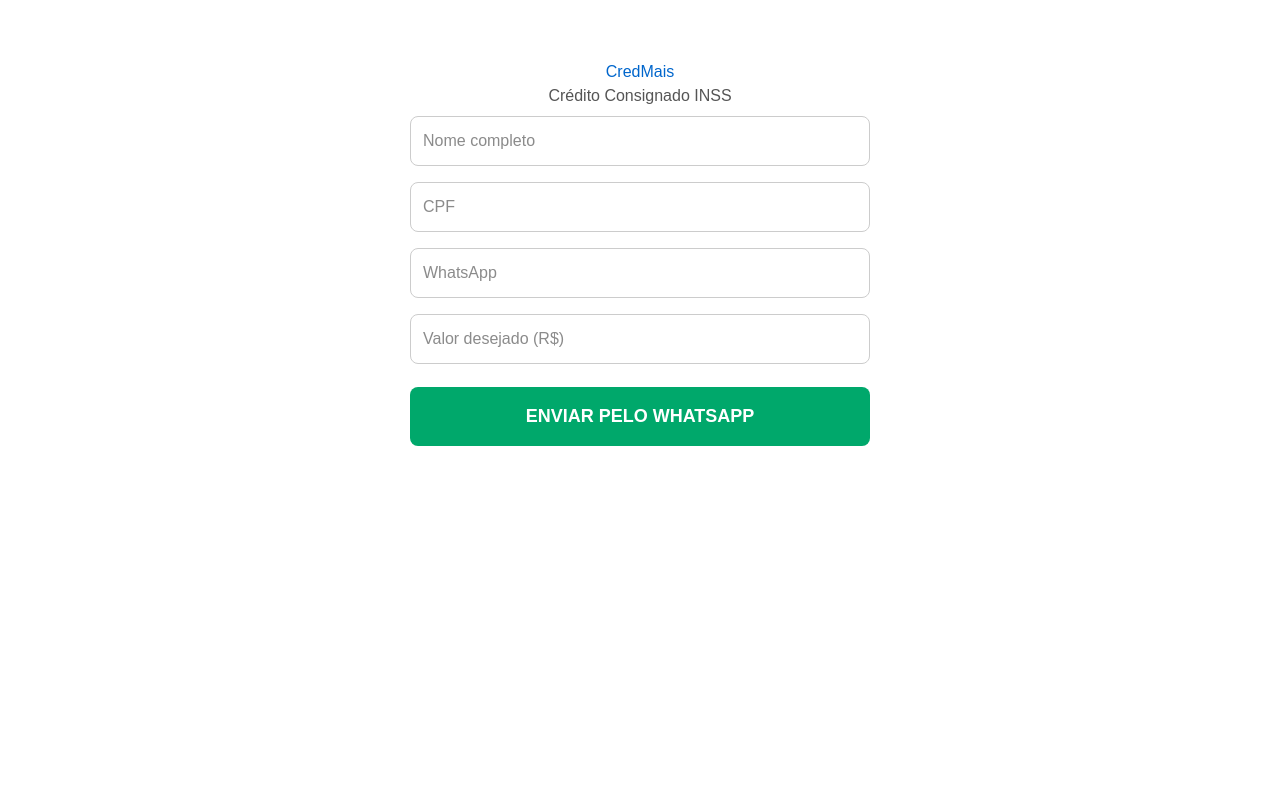
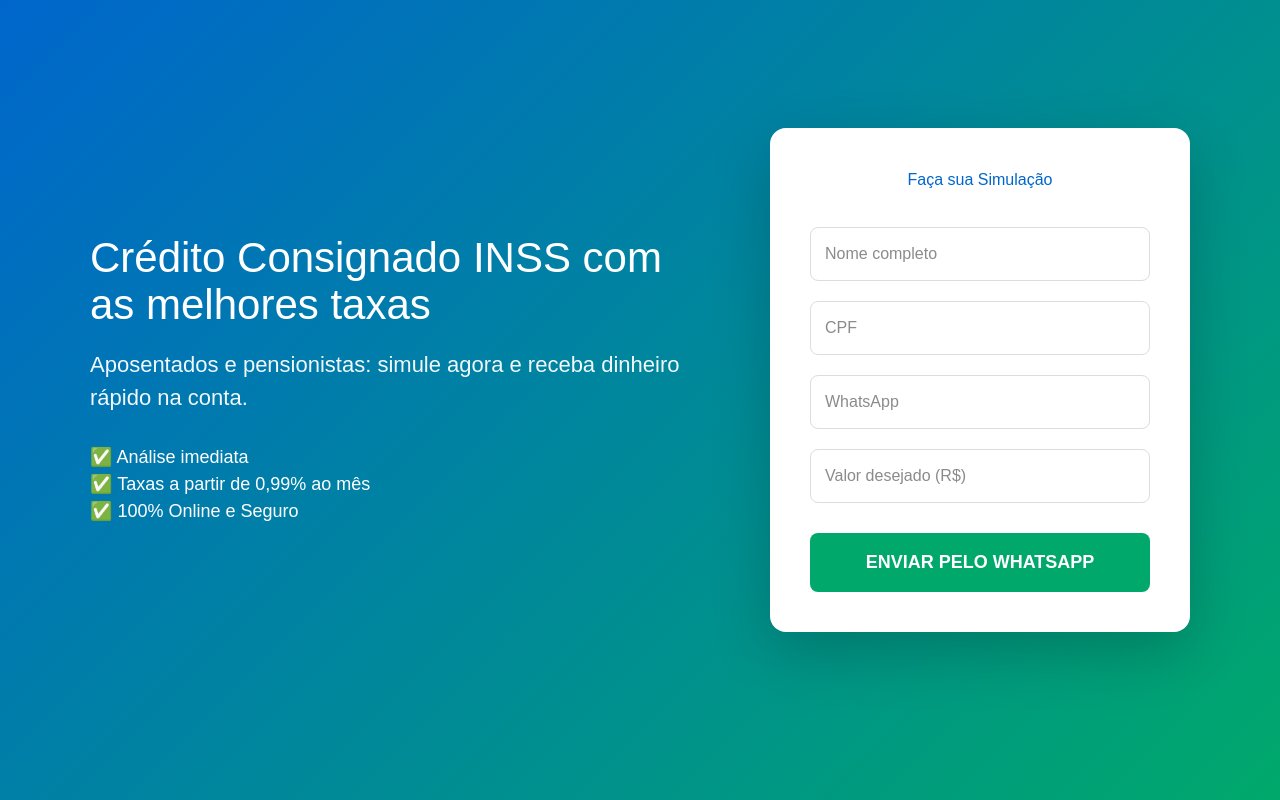
Before and after one commit to jaonc284-debug/credmais, a Next.js app: page / in a window 1280 px wide. Built offline with nearby package versions, Linux system fonts and the light colour scheme.

Commit message:
Layout profissional + WhatsApp

```diff
--- a/app/page.tsx
+++ b/app/page.tsx
@@ -17,39 +17,72 @@
       return;
     }
 
+    setLoading(true);
+
     const mensagem = `*🚨 NOVA SOLICITAÇÃO - CREDMAIS*%0A%0A` +
-      `*👤 Cliente:*%0A` +
-      `Nome: ${nome}%0A` +
-      `CPF: ${cpf}%0A` +
-      `WhatsApp: ${whatsapp}%0A%0A` +
-      `*💰 Simulação:*%0A` +
-      `Valor: R$ ${valor}%0A` +
-      `Parcelas: 24x%0A%0A` +
-      `Enviado pelo site - ${new Date().toLocaleString('pt-BR')}`;
+      `*👤 Cliente:* ${nome}%0A` +
+      `*CPF:* ${cpf}%0A` +
+      `*WhatsApp:* ${whatsapp}%0A%0A` +
+      `*💰 Valor Desejado:* R$ ${valor}%0A` +
+      `*Parcelas:* 24x%0A%0A` +
+      `Enviado pelo site CredMais - ${new Date().toLocaleString('pt-BR')}`;
 
     window.open(`https://wa.me/19988677177?text=${mensagem}`, "_blank");
 
-    alert("✅ Abrindo WhatsApp... Revise e envie a mensagem.");
+    alert("✅ Redirecionando para o WhatsApp...");
 
     setNome(""); setCpf(""); setWhatsapp(""); setValor("");
+    setLoading(false);
   };
 
   return (
-    <div style={{ maxWidth: 500, margin: "40px auto", padding: 20, fontFamily: "Arial, sans-serif" }}>
-      <h1 style={{ textAlign: "center", color: "#0066cc" }}>CredMais</h1>
-      <p style={{ textAlign: "center", color: "#555" }}>Crédito Consignado INSS</p>
+    <div style={{
+      minHeight: "100vh",
+      background: "linear-gradient(135deg, #0066cc, #00A86B)",
+      fontFamily: "Arial, sans-serif",
+      padding: "20px"
+    }}>
+      <div style={{ maxWidth: "1100px", margin: "0 auto", display: "flex", gap: "40px", alignItems: "center", minHeight: "90vh" }}>
 
-      <input placeholder="Nome completo" value={nome} onChange={e => setNome(e.target.value)} style={{width:"100%", padding:12, margin:"8px 0", borderRadius:8, border:"1px solid #ccc"}} />
-      <input placeholder="CPF" value={cpf} onChange={e => setCpf(formatCPF(e.target.value))} style={{width:"100%", padding:12, margin:"8px 0", borderRadius:8, border:"1px solid #ccc"}} />
-      <input placeholder="WhatsApp" value={whatsapp} onChange={e => setWhatsapp(formatWhats(e.target.value))} style={{width:"100%", padding:12, margin:"8px 0", borderRadius:8, border:"1px solid #ccc"}} />
-      <input type="number" placeholder="Valor desejado (R$)" value={valor} onChange={e => setValor(e.target.value)} style={{width:"100%", padding:12, margin:"8px 0", borderRadius:8, border:"1px solid #ccc"}} />
+        {/* Lado Esquerdo - Texto */}
+        <div style={{ flex: 1, color: "white" }}>
+          <h1 style={{ fontSize: "42px", lineHeight: "1.1", marginBottom: "20px" }}>
+            Crédito Consignado INSS com <br/>as melhores taxas
+          </h1>
+          <p style={{ fontSize: "22px", marginBottom: "30px", opacity: 0.95 }}>
+            Aposentados e pensionistas: simule agora e receba dinheiro rápido na conta.
+          </p>
+          <div style={{ fontSize: "18px" }}>
+            ✅ Análise imediata<br/>
+            ✅ Taxas a partir de 0,99% ao mês<br/>
+            ✅ 100% Online e Seguro
+          </div>
+        </div>
 
-      <button
-        onClick={enviarParaWhats}
-        style={{width:"100%", padding:16, background:"#00A86B", color:"white", border:"none", borderRadius:8, fontSize:18, marginTop:15, fontWeight:"bold"}}
-      >
-        ENVIAR PELO WHATSAPP
-      </button>
+        {/* Lado Direito - Formulário */}
+        <div style={{
+          background: "white",
+          padding: "40px",
+          borderRadius: "16px",
+          boxShadow: "0 20px 60px rgba(0,0,0,0.2)",
+          width: "420px"
+        }}>
+          <h2 style={{ textAlign: "center", marginBottom: "25px", color: "#0066cc" }}>Faça sua Simulação</h2>
+
+          <input placeholder="Nome completo" value={nome} onChange={e => setNome(e.target.value)} style={{width:"100%", padding:14, margin:"10px 0", borderRadius:8, border:"1px solid #ddd", fontSize:16}} />
+          <input placeholder="CPF" value={cpf} onChange={e => setCpf(formatCPF(e.target.value))} style={{width:"100%", padding:14, margin:"10px 0", borderRadius:8, border:"1px solid #ddd", fontSize:16}} />
+          <input placeholder="WhatsApp" value={whatsapp} onChange={e => setWhatsapp(formatWhats(e.target.value))} style={{width:"100%", padding:14, margin:"10px 0", borderRadius:8, border:"1px solid #ddd", fontSize:16}} />
+          <input type="number" placeholder="Valor desejado (R$)" value={valor} onChange={e => setValor(e.target.value)} style={{width:"100%", padding:14, margin:"10px 0", borderRadius:8, border:"1px solid #ddd", fontSize:16}} />
+
+          <button
+            onClick={enviarParaWhats}
+            disabled={loading}
+            style={{width:"100%", padding:16, background:"#00A86B", color:"white", border:"none", borderRadius:8, fontSize:18, marginTop:20, fontWeight:"bold"}}
+          >
+            {loading ? "Abrindo WhatsApp..." : "ENVIAR PELO WHATSAPP"}
+          </button>
+        </div>
+      </div>
     </div>
   );
 }
```
